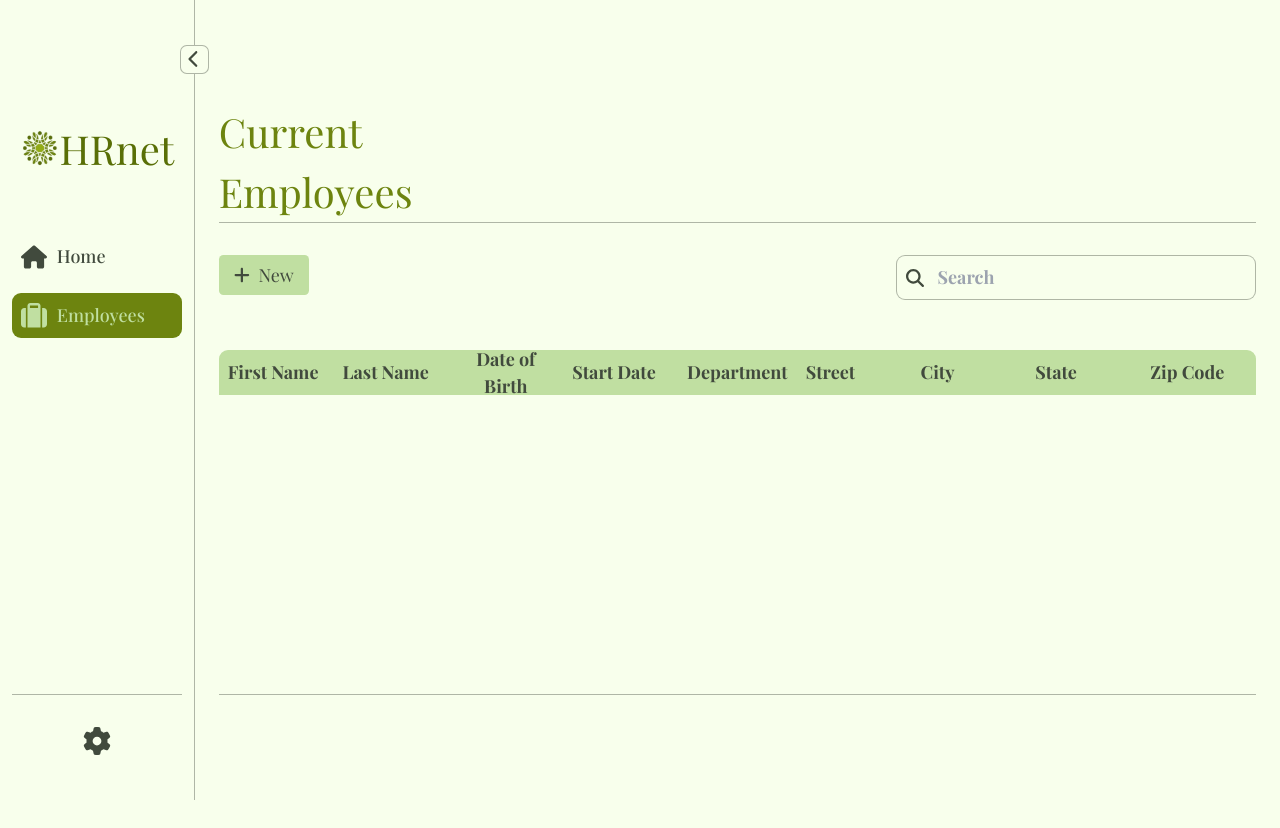
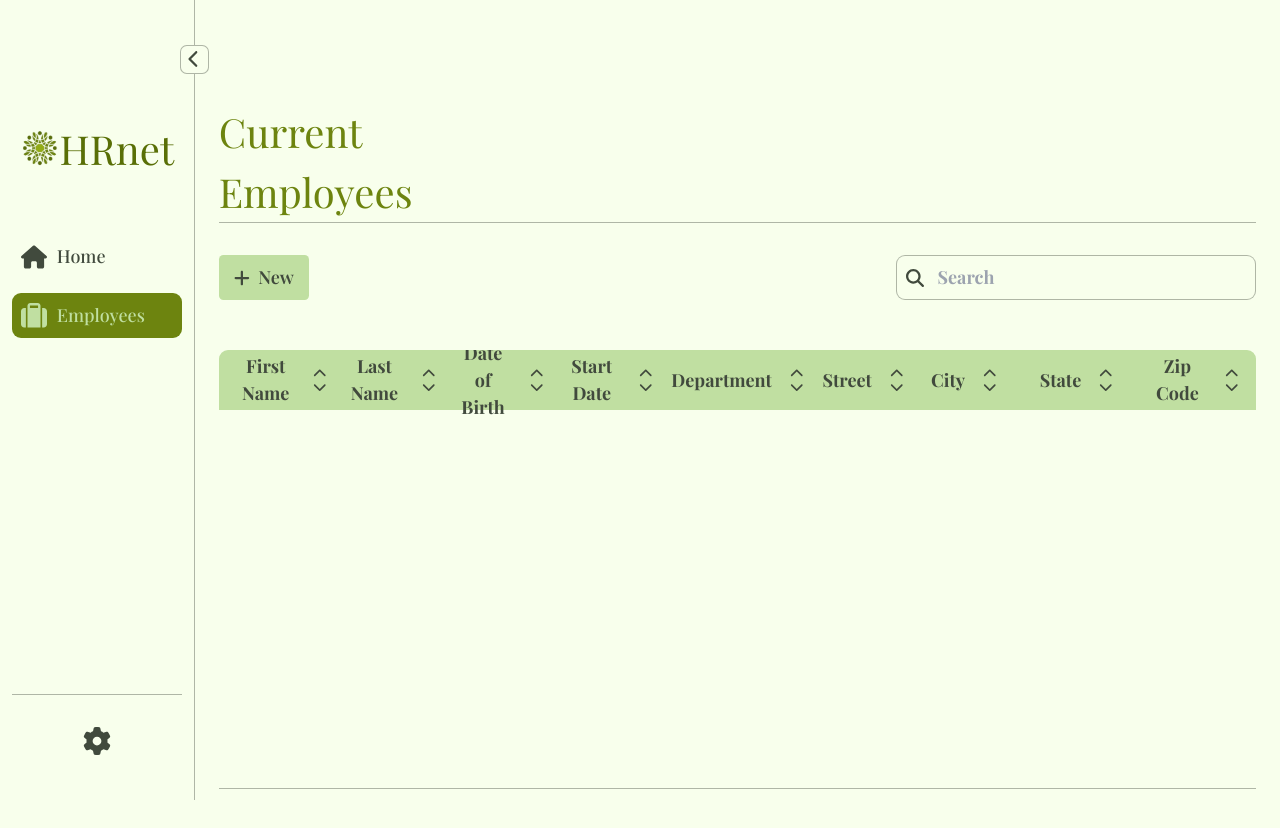
Before and after one commit to PrAndrian/HRnet, a React (Vite) app: page /employees in a window 1280 px wide. Shown: the top 828 px of the page. Before the commit the page ends 800 px from the top, so only its background shows below. Built offline with nearby package versions, Linux system fonts and the light colour scheme.

Commit message:
UI table done

```diff
--- /dev/null
+++ b/src/components/EmployeeTable.jsx
@@ -0,0 +1,91 @@
+import { faChevronDown, faChevronUp } from "@fortawesome/free-solid-svg-icons"
+import { FontAwesomeIcon } from "@fortawesome/react-fontawesome"
+import PropTypes from 'prop-types';
+
+const EmployeeTable = ({listEmployees}) => {
+    const valuesColumn = [
+        "First Name",
+        "Last Name",
+        "Date of Birth",
+        "Start Date",
+        "Department",
+        "Street",
+        "City",
+        "State",
+        "Zip Code"
+    ]
+    return (
+        <table className="
+            flex
+            flex-col
+            grow
+            h-[439px]
+            overflow-x-hidden
+            overflow-y-auto
+            last:border-b
+            last:border-[#414A3D]
+            last:border-opacity-40
+        ">
+        <thead className="sticky top-0">
+            <tr className="flex h-[60px] items-center bg-tertiary rounded-t-lg ">
+            {valuesColumn.map((value, index) =>(
+                <th
+                key={index}
+                className="
+                    flex
+                    flex-1
+                    pl-4
+                    last:pr-4
+                    items-center
+                ">
+                {value}
+                <div className="flex flex-col pl-4">
+                    <FontAwesomeIcon
+                        className={"w-3 h-3"}
+                        icon={faChevronUp}
+                    />
+                    <FontAwesomeIcon
+                        className={"w-3 h-3"}
+                        icon={faChevronDown}
+                    />
+                </div>
+                </th>
+            ))}
+            </tr>
+        </thead>
+        <tbody
+            >
+            {listEmployees.map((employee, index) =>(
+            <tr
+                key={index}
+                className="
+                flex
+                border-b
+                last:border-b-0
+                border-[#414A3D]
+                border-opacity-40
+                ">
+                {Object.values(employee).map((value)=>(
+                <td key={index} className="
+                    flex
+                    flex-1
+                    items-center
+                    w-[130px]
+                    h-[60px]
+                    px-4
+                ">
+                    {value}
+                </td>
+                ))}
+            </tr>
+            ))}
+        </tbody>
+        </table>
+    )
+}
+
+EmployeeTable.propTypes = {
+    listEmployees : PropTypes.arrayOf(PropTypes.objectOf(PropTypes.string || PropTypes.number))
+}
+
+export default EmployeeTable
--- a/src/components/SearchBar.jsx
+++ b/src/components/SearchBar.jsx
@@ -3,7 +3,7 @@ import { FontAwesomeIcon } from '@fortawesome/react-fontawesome';
 import PropTypes from 'prop-types';
 
 
-const SearchBar = ({id,type,setter}) => {
+const SearchBar = ({id,setter}) => {
     const handleValue = (event) => {
         event.preventDefault();
         setter(event.target.value)
@@ -26,7 +26,7 @@ const SearchBar = ({id,type,setter}) => {
             </div>
             <input
                 id={id}
-                type={type}
+                type={"text"}
                 className="
                     w-full
                     rounded-r-lg
@@ -48,8 +48,6 @@ const SearchBar = ({id,type,setter}) => {
 
 SearchBar.propTypes = {
     id : PropTypes.string.isRequired,
-    type : PropTypes.string.isRequired,
-    placeholder : PropTypes.string.isRequired,
     setter : PropTypes.func.isRequired
 }
 
--- a/src/index.css
+++ b/src/index.css
@@ -18,4 +18,25 @@
         --color-white: 192 223 161;
         --color-transparent: 0 0 0 0;
     }
+
+    /* width */
+    ::-webkit-scrollbar {
+        width: 10px;
+    }
+
+    /* Track */
+    ::-webkit-scrollbar-track {
+        background: #f1f1f1;
+    }
+
+    /* Handle */
+    ::-webkit-scrollbar-thumb {
+        background: #888;
+        border-radius: 5px;
+    }
+
+    /* Handle on hover */
+    ::-webkit-scrollbar-thumb:hover {
+        background: #555;
+    }
 }
--- a/src/pages/ListEmployees.jsx
+++ b/src/pages/ListEmployees.jsx
@@ -1,25 +1,13 @@
-import { useSelector } from "react-redux";
 import SeparationUI from "../components/SeparationUI";
 import { FontAwesomeIcon } from "@fortawesome/react-fontawesome";
 import { faPlus } from "@fortawesome/free-solid-svg-icons";
 import SearchBar from "../components/SearchBar";
 import { Link } from "react-router-dom";
+import EmployeeTable from "../components/EmployeeTable";
+import { useSelector } from "react-redux";
 
 const ListEmployees = () => {
   const listEmployees = useSelector((state) => state.employees.list)
-  const valuesColumn = [
-    "First Name",
-    "Last Name",
-    "Date of Birth",
-    "Start Date",
-    "Department",
-    "Street",
-    "City",
-    "State",
-    "Zip Code"
-  ]
-  console.log(listEmployees)
-
   return (
     <>
       <h1 className="text-secondary text-[40px] w-[260px]">
@@ -27,66 +15,27 @@ const ListEmployees = () => {
       </h1>
       <SeparationUI/>
 
-      <div className="flex justify-between pt-[32px] pb-[50px]">
+      <div className="flex justify-between items-center pt-[32px] pb-[50px]">
           <Link
             to='/'
             className="
               flex
               gap-2
-              h-[40px]
+              h-[45px]
               w-[90px]
               bg-tertiary
               rounded
               items-center
               justify-center
+              font-semibold
           ">
             <FontAwesomeIcon icon={faPlus} />
             New
           </Link>
 
-        <SearchBar/>
+        <SearchBar id={"searchEmployees"} setter={()=>{}}/>
       </div>
-
-      <table className="flex flex-col grow">
-        <thead>
-          <tr className="flex h-[45px] items-center bg-tertiary rounded-t-lg">
-            {valuesColumn.map((value, index) =>(
-              <th
-                key={index}
-                className="
-                  flex
-                  flex-1
-                  px-2
-                  items-start
-                ">
-                {value}
-              </th>
-            ))}
-          </tr>
-        </thead>
-          <tbody>
-            {listEmployees.map((employee, index) =>(
-              <tr key={index}className="flex">
-                {Object.values(employee).map((value)=>(
-                  <td key={index} className="
-                    flex-1
-                    flex
-                    items-center
-                    w-[130px]
-                    h-[60px]
-                    px-2
-                    border-b
-                    border-[#414A3D]
-                    border-opacity-40
-                  ">
-                    {value}
-                  </td>
-                ))}
-              </tr>
-            ))}
-          </tbody>
-      </table>
-      <SeparationUI/>
+      <EmployeeTable listEmployees={listEmployees}/>
     </>
   )
 }
```
